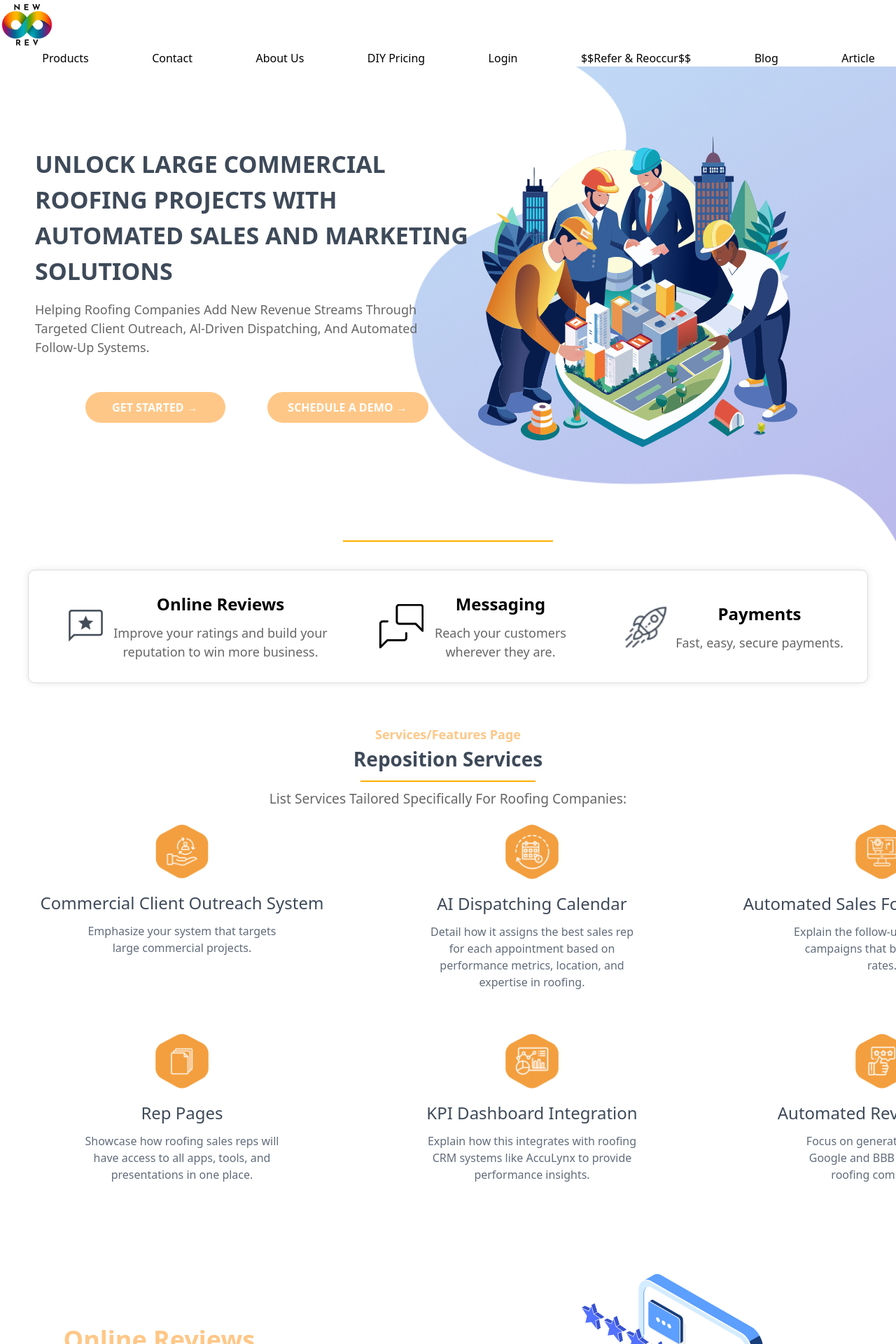
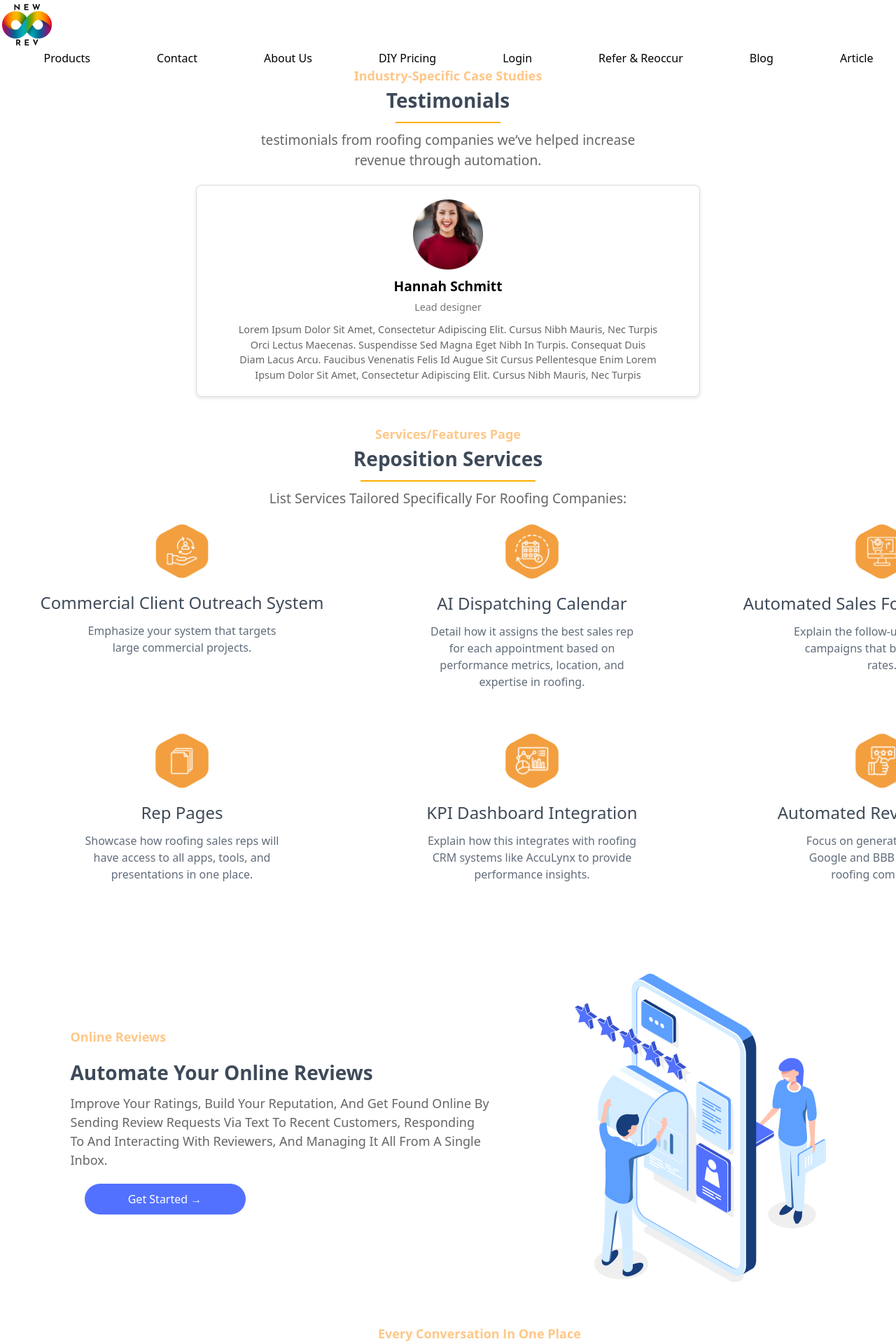
Before and after one commit to nidu003/rev, a Next.js app: page / in a window 1280 px wide. Shown: the top 1920 px of the page at 70% size. Built offline with nearby package versions, Linux system fonts and the light colour scheme.

Commit message:
update components

```diff
--- a/app/globals.css
+++ b/app/globals.css
@@ -1008,136 +1008,126 @@ button {
 
 
 /*About*/
-/* Reviews and Communication Containers */
-.reviews-container,
-.communication-container {
+.About-container {
+
   padding: 20px;
-  display: flex;
-  justify-content: center;
-  margin-bottom: 40px;
+
 }
 
-/* Reviews and Communication Content */
-.reviews-content,
-.communication-content {
+.About-content {
   display: flex;
-  flex-direction: row; /* Horizontal layout for larger screens */
+  flex-direction: row;
   align-items: center;
-  max-width: 1200px; /* Constrain the width for better readability */
-  width: 100%;
-  justify-content: space-between; /* Space between text and image */
 }
 
-.reviews-text,
-.communication-text {
-  flex: 1;
+.About-image {
   margin-right: 20px;
 }
 
-.reviews-image img,
-.communication-image img {
-  max-width: 100%;
-  height: auto;
-  object-fit: contain;
+.About-text {
+  flex: 1;
 }
 
-/* Typography */
-.reviews-text h1,
-.communication-text h1 {
-  font-size: 36px;
+
+
+.About-container p {
+  font-size: 16px;
+  margin-bottom: 20px;
+}
+
+
+
+.About-text h1{
+  font-size: 18px;
   font-weight: 700;
   color: #FFC787;
-  font-family: 'Open Sans', sans-serif;
-  margin-bottom: 10px;
+  font-family: Open Sans;
 }
 
-.reviews-text h2,
-.communication-text h2 {
+.About-text h2{
   font-size: 28px;
   font-weight: 700;
   color: #3E4A59;
+}
+
+.About-container {
+  display: flex;
+  justify-content: center;
   margin-bottom: 20px;
 }
 
-.reviews-text p,
-.communication-text p {
-  font-size: 16px;
-  margin-bottom: 20px;
-  line-height: 1.6;
-  color: #777777;
+.About-content {
+  display: flex;
+  flex-direction: row;
+  align-items: center;
+  justify-content: center;
 }
 
-/* Buttons */
-.button,
-.button2 {
-  padding: 10px 20px;
-  background-color: #FFC787;
-  border: none;
-  color: #ffffff;
-  font-size: 16px;
-  font-weight: bold;
-  cursor: pointer;
-  transition: background-color 0.3s ease;
+.about-text{
+  margin-left: 200px;
 }
 
-.button:hover,
-.button2:hover {
-  background-color: #3E4A59;
+.About-image{
+  margin-left: 150px;
 }
 
-/* Responsive Design */
 @media (max-width: 768px) {
-  .reviews-content,
-  .communication-content {
-    flex-direction: column; /* Stack vertically on smaller screens */
-    align-items: center;
+  .containerrr {
+    margin: 20px;
+    padding: 10px;
+  }
+
+ .About-container {
+    width: 420px;
+    margin-bottom: 20px;
+    display: flex;
+    flex-direction: column;
+    margin-left: 500px;
+  }
+
+  .About-content {
+    display: flex;
+    flex-direction: column;
+  }
+
+  .About-text {
+    width: 100%;
+    margin-bottom: 20px;
+
+  }
+
+ .About-image {
+    width: 60%;
+    height: auto;
+    margin-bottom: 20px;
+  }
+
+  .button, .button2 {
+    width: 50%;
+    padding: 10px;
+    font-size: 16px;
     text-align: center;
   }
 
-  .reviews-text,
-  .communication-text {
-    margin-right: 0;
-    margin-bottom: 20px;
-  }
-
-  .reviews-image img,
-  .communication-image img {
-    width: 80%; /* Responsive width for images */
-    margin-bottom: 20px;
-  }
-
   h1 {
-    font-size: 28px; /* Responsive heading sizes */
+    font-size: 18px;
   }
 
   h2 {
-    font-size: 24px;
+    font-size: 16px;
   }
 
-  p {
-    font-size: 14px; /* Adjust paragraph size */
+  .About-text p {
+    width: 100%;
+   font-size: 14px;
+
   }
 
-  .button,
-  .button2 {
-    width: 100%; /* Full width buttons on mobile */
-    padding: 10px;
+  .About-container{
+    margin-left: 0px;
+  }
+
+  .About-image{
+    margin-left: 10%;
   }
 }
-
-@media (max-width: 480px) {
-  .reviews-text h1,
-  .communication-text h1 {
-    font-size: 24px; /* Smaller heading size for mobile */
-  }
-
-  .reviews-text h2,
-  .communication-text h2 {
-    font-size: 20px;
-  }
-
-  .reviews-image img,
-  .communication-image img {
-    width: 100%; /* Full width images for smaller screens */
-  }
-}
--- a/component/About.tsx
+++ b/component/About.tsx
@@ -16,12 +16,12 @@ const About = () => {
           </div>
         </div>
       </div>
-      <div className="communication-container">
-        <div className="communication-content">
-          <div className="communication-image">
+      <div className="About-container">
+        <div className="About-content">
+          <div className="About-image">
             <img src="/Group 14.png" alt="Online Reviews" />
           </div>
-          <div className="communication-text">
+          <div className="About-text">
             <h2>Focus on Industry Expertise</h2>
 
             <p>With deep expertise in the roofing industry, we understand the unique challenges you face. Our tailored solutions empower roofing companies to streamline processes, improve accuracy, and confidently bid on large commercial projects. By leveraging our industry insights and cutting-edge tools, you can enhance your competitive edge, win bigger contracts, and scale your business to new heights</p>
--- a/component/Nav.tsx
+++ b/component/Nav.tsx
@@ -52,7 +52,7 @@ const Nav = () => {
         </li>
         <li style={{ display: 'flex', alignItems: 'center', marginLeft: 50 }}>
           <Link href="/refer-reoccur">
-            $$Refer & Reoccur$$
+            Refer & Reoccur
           </Link>
         </li>
         <li style={{ display: 'flex', alignItems: 'center', marginLeft: 50 }}>
--- a/component/hero.tsx
+++ b/component/hero.tsx
@@ -1,62 +1,41 @@
 import React from 'react';
 import Image from 'next/image';
 
-const Hero = () => {
+const TestimonialCard = () => {
   return (
     <div>
-      <div className="containerh">
-        <div className="contenth">
-          <h1>UNLOCK LARGE COMMERCIAL <br/> ROOFING PROJECTS WITH<br/> AUTOMATED SALES AND MARKETING <br/> SOLUTIONS</h1>
-          <p>Helping Roofing Companies Add New Revenue Streams Through Targeted Client Outreach, Al-Driven Dispatching, And Automated Follow-Up Systems.</p>
-          <div className="buttons">
-            <button className="button">GET STARTED →</button>
-            <button className="button2">SCHEDULE A DEMO →</button>
-          </div>
-        </div>
-        <div className="image">
-          <Image src="/Group.svg" alt="Image of a city model" width={508} height={493} />
-        </div>
-        <div className="background-image">
-          <Image src="/Vector 1.png" alt="Background image" width={692} height={692}/>
-        </div>
+    <h1 className="Heads"style={{ textAlign: 'center' }}>Industry-Specific Case Studies</h1>
+      <h2 className="titless" style={{ textAlign: 'center' }}>Testimonials</h2>
+      <div style={{ backgroundColor: '#FFAF00', height: '2px', width: '150px', margin: '10px auto' }} />
+      <p className="subtitlest" style={{ textAlign: 'center' }}>
+      testimonials from roofing companies we’ve helped increase revenue through automation.
+      </p>
+
+    <div className="testimonial-card">
+
+      <div className="testimonial-image">
+        <Image
+          src="/Ellipse 17.png"
+          alt="Testimonial Image"
+          width={100}
+          height={100}
+          className="rounded-full"
+        />
       </div>
-
-
-      <br/>
-      <div style={{ backgroundColor: '#FFAF00', height: '2px', width: '300px', margin: '10px auto' }} />
-      <div className="containerf">
-        <div className="rowf" style={{ display: 'flex', flexWrap: 'nowrap' }}>
-          <div className="col">
-            <div className="feature-item">
-              <Image src="/mas.png" alt="Online Reviews Icon" width={65} height={65} style={{ marginRight: -150 }}/>
-              <div className="feature-text">
-                <h2>Online Reviews</h2>
-                <p>Improve your ratings and build your <br />reputation to win more business.</p>
-              </div>
-            </div>
-          </div>
-          <div className="col">
-            <div className="feature-item">
-              <Image src="/tabler_messages.png" alt="Messaging Icon" width={65} height={65} style={{ marginRight: -200, marginLeft: 100 }}/>
-              <div className="feature-text">
-                <h2>Messaging</h2>
-                <p>Reach your customers <br/>wherever they are.</p>
-              </div>
-            </div>
-          </div>
-          <div className="col">
-            <div className="feature-item">
-              <Image src="/rocket.png" alt="Payments Icon" width={65} height={65} style={{ marginRight: -180, marginLeft: 50}}/>
-              <div className="feature-text">
-                <h2>Payments</h2>
-                <p>Fast, easy, secure payments.</p>
-              </div>
-            </div>
-          </div>
-        </div>
+      <div className="testimonial-content">
+        <h3 className="testimonial-name">Hannah Schmitt</h3>
+        <p className="testimonial-role">Lead designer</p>
+        <p className="testimonial-text">
+          Lorem Ipsum Dolor Sit Amet, Consectetur Adipiscing Elit. Cursus Nibh Mauris,
+          Nec Turpis Orci Lectus Maecenas. Suspendisse Sed Magna Eget Nibh In
+          Turpis. Consequat Duis Diam Lacus Arcu. Faucibus Venenatis Felis Id
+          Augue Sit Cursus Pellentesque Enim Lorem Ipsum Dolor Sit Amet,
+          Consectetur Adipiscing Elit. Cursus Nibh Mauris, Nec Turpis
+        </p>
       </div>
+    </div>
     </div>
   );
 };
 
-export default Hero;
+export default TestimonialCard;
```
Also changed, not shown: app/layout.tsx (line endings or trailing spaces), app/page.tsx (line endings or trailing spaces), component/Service.tsx (line endings or trailing spaces).
